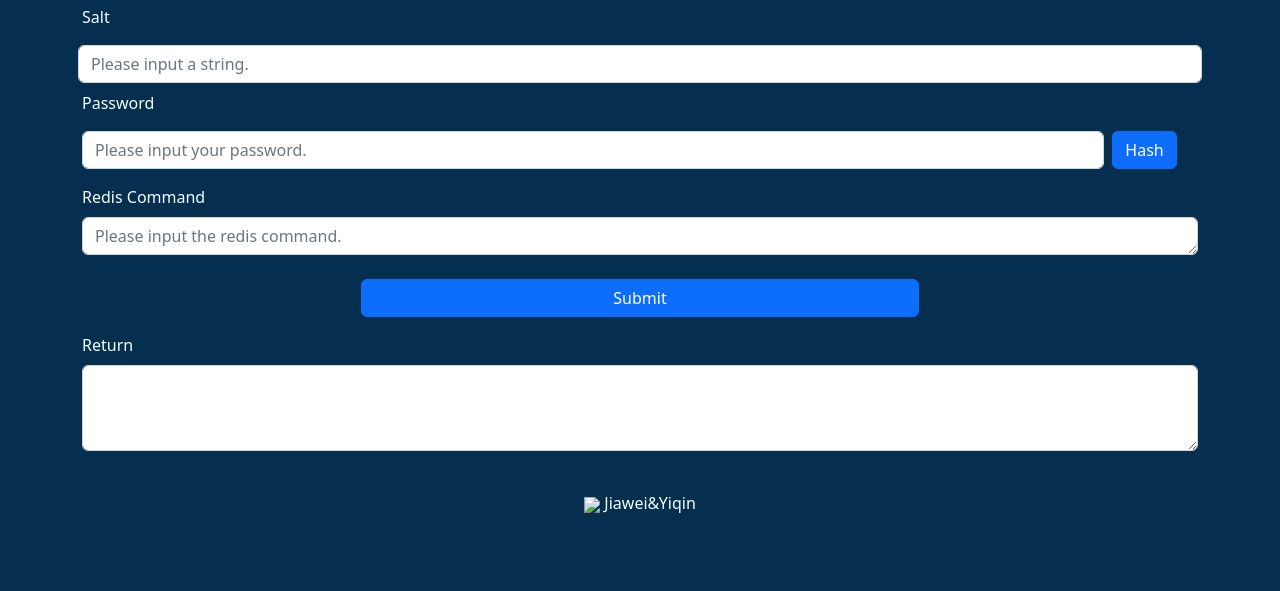
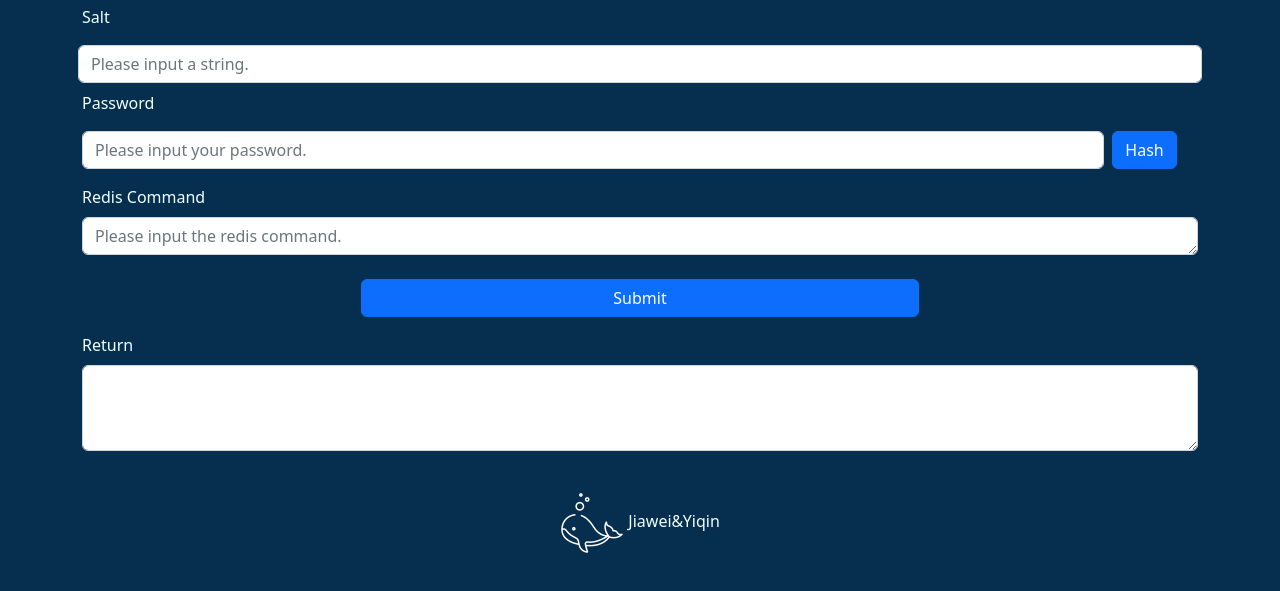
Before and after one commit to zhaojiawei86/Redis_Adapter, a plain HTML site: page index.html in a window 1280 px wide. Shown: the part 195-786 px from the top of the page. Drawn offline with nearby package versions, Linux system fonts and the light colour scheme.

Commit message:
Update index.html

```diff
--- a/index.html
+++ b/index.html
@@ -52,7 +52,7 @@
             </div>
 
             <div style="text-align: center;">
-                <br><img src="icons8-whale-64.png"> Jiawei&Yiqin
+                <br><img src="img/icons8-whale-64.png"> Jiawei&Yiqin
             </div>
 
             <!-- Function md5 -->
@@ -60,7 +60,7 @@
 
             <script>
                 salt = "";
-                password = ""; // A9774149D3326
+                password = "";
 
                 /**
                  * Get salt and password from user input.
```
